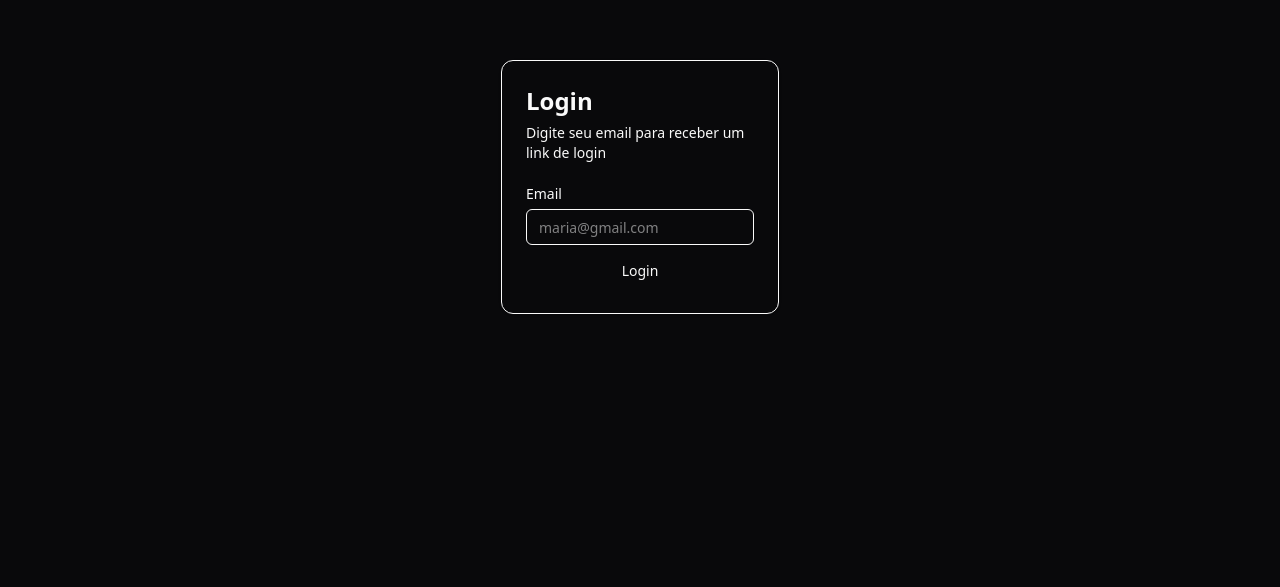
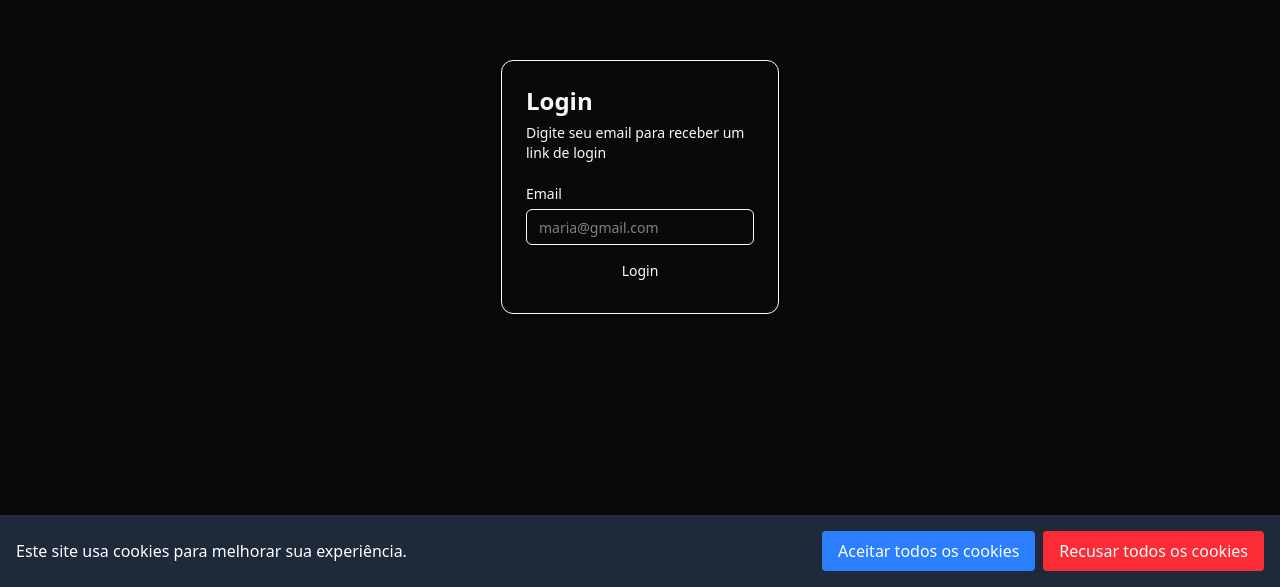
Before and after one commit to EmpreeendeFatec/Amigo_Secreto, a Next.js app: page /login in a window 1280 px wide. Shown: the part 213-800 px from the top of the page. Built offline with nearby package versions, Linux system fonts and the light colour scheme.

Commit message:
feat: implement cookie consent banner and state management in login form

```diff
--- a/app/page.tsx
+++ b/app/page.tsx
@@ -1,19 +1,10 @@
-'use client';
+import LoginPage from "./(auth)/login/page";
 
-import LoginPage from "./(auth)/login/page";
-import { cookies } from "next/headers";
-import { useState } from "react";
 
-export default  async function Home() {
-
-  const cookieStore = await cookies();
-  const theme = cookieStore.get('theme');
-
-  const [showCookieBanner, setShowCookieBanner] = useState(false);
+export default async function Home() {
 
   return <div className="bg-background w-screen h-screen">
-    <LoginPage/>
-    { showCookieBanner}</div>;
+    <LoginPage /></div>;
 
 
 }
--- a/components/login-form.tsx
+++ b/components/login-form.tsx
@@ -1,6 +1,7 @@
 "use client";
 
 import { useActionState } from "react";
+import { useState, useEffect } from "react";
 import { Button } from "./ui/button";
 import { Card, CardContent, CardDescription, CardHeader, CardTitle } from "./ui/card";
 import { Input } from "./ui/input";
@@ -9,7 +10,8 @@ import { login, LoginState } from "@/app/(auth)/login/actions";
 import { Alert, AlertDescription, AlertTitle } from "./ui/alert";
 import { Loader, MessageCircle } from "lucide-react";
 
-export default function LoginForm(){
+export default function LoginForm() {
+
     const [state, formAction, pending] = useActionState<LoginState, FormData>(
         login,
         {
@@ -18,39 +20,85 @@ export default function LoginForm(){
         }
     );
 
-    return(
+    // Estado para gerenciar o banner de cookies
+    const [showCookieBanner, setShowCookieBanner] = useState(false);
+
+    useEffect(() => {
+        // Verifica se o consentimento já foi dado
+        const consent = localStorage.getItem("cookieConsent");
+        if (!consent) {
+            setShowCookieBanner(true);
+        }
+    }, []);
+
+    const handleAcceptCookies = () => {
+        // Salva o consentimento no localStorage
+        localStorage.setItem("cookieConsent", "true");
+        setShowCookieBanner(false);
+    };
+
+    const handleRejectCookies = () => {
+        // Salva o consentimento no localStorage
+        localStorage.setItem("cookieConsent", "false");
+        setShowCookieBanner(false);
+    }
+
+    return (
+        <>
             <Card className="mx-auto max-w-sm">
                 <CardHeader>
-                <CardTitle className="text-2xl"> Login</CardTitle>
+                    <CardTitle className="text-2xl">Login</CardTitle>
                     <CardDescription>Digite seu email para receber um link de login</CardDescription>
                 </CardHeader>
                 <CardContent>
                     <form action={formAction}>
                         <div className="grid gap-2">
                             <Label htmlFor="email">Email</Label>
-                        <Input id="email" type="email" name="email" placeholder="maria@gmail.com" required/>
+                            <Input id="email" type="email" name="email" placeholder="maria@gmail.com" required />
 
                             {state.success === true && (
                                 <Alert className="text-muted-foreground">
-                                <MessageCircle className="h-4 w-4 !text-green-600"/>
+                                    <MessageCircle className="h-4 w-4 !text-green-600" />
                                     <AlertTitle className="text-gray-50">Email enviado!</AlertTitle>
                                     <AlertDescription>Confira seu inbox para acessar o link de login</AlertDescription>
                                 </Alert>
                             )}
                             {state.success === false && (
                                 <Alert className="text-muted-foreground">
-                                <MessageCircle className="h-4 w-4 !text-red-600"/>
+                                    <MessageCircle className="h-4 w-4 !text-red-600" />
                                     <AlertTitle className="text-gray-50">Erro!</AlertTitle>
                                     <AlertDescription>Ocorreu um erro ao enviar o link de login. Entre em contato com o suporte!</AlertDescription>
                                 </Alert>
                             )}
 
                             <Button type="submit" className="w-full">
-                            {pending && <Loader className="animate-spin"/>}
-                            Login</Button>
+                                {pending && <Loader className="animate-spin" />}
+                                Login
+                            </Button>
                         </div>
                     </form>
                 </CardContent>
             </Card>
-    )
+
+            {/* Banner de Cookies */}
+            {showCookieBanner && (
+                <div className="fixed bottom-0 left-0 w-full bg-gray-800 text-white p-4 flex justify-between items-center">
+                    <span>Este site usa cookies para melhorar sua experiência.</span>
+                    <div className="justi flex gap-2">
+                    <button
+                        onClick={handleAcceptCookies}
+                        className="bg-blue-500 text-white px-4 py-2 rounded"
+                        >
+                        Aceitar todos os cookies
+                    </button>
+                    <button
+                    onClick={handleRejectCookies}
+                    className="bg-red-500 text-white px-4 py-2 rounded">
+                        Recusar todos os cookies
+                    </button>
+                        </div>
+                </div>
+            )}
+        </>
+    );
 }
```
Lines whose indentation alone changed are shown as unchanged.
